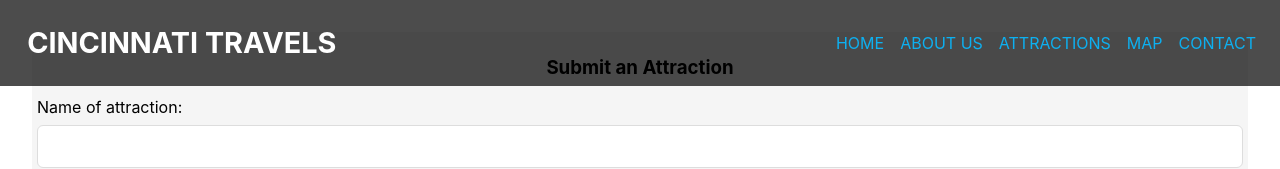
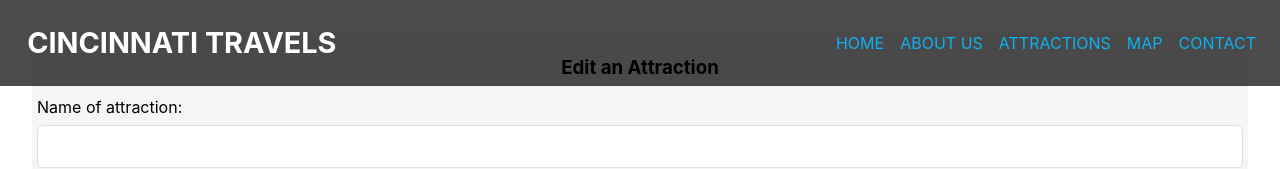
Before and after one commit to BenjaminMcQueen/capstone, a React (Create React App) app: page /editAttractionWrapper/1 in a window 1280 px wide. Shown: the top 169 px of the page. Built offline with nearby package versions, Linux system fonts and the light colour scheme; no server answers; some icons are missing.

Commit message:
adjusted some css.

```diff
--- a/src/components/EditAttraction.js
+++ b/src/components/EditAttraction.js
@@ -107,7 +107,7 @@ class EditAttraction extends Component {
     render() {
         return (
             <div>
-                <h3>Submit an Attraction</h3>
+                <h3>Edit an Attraction</h3>
                 <form onSubmit={this.onSubmit}>
                     <label>Name of attraction:</label>
                     <input type='text' id='name' required className='' value={this.state.name} onChange={this.onChange} />
```
